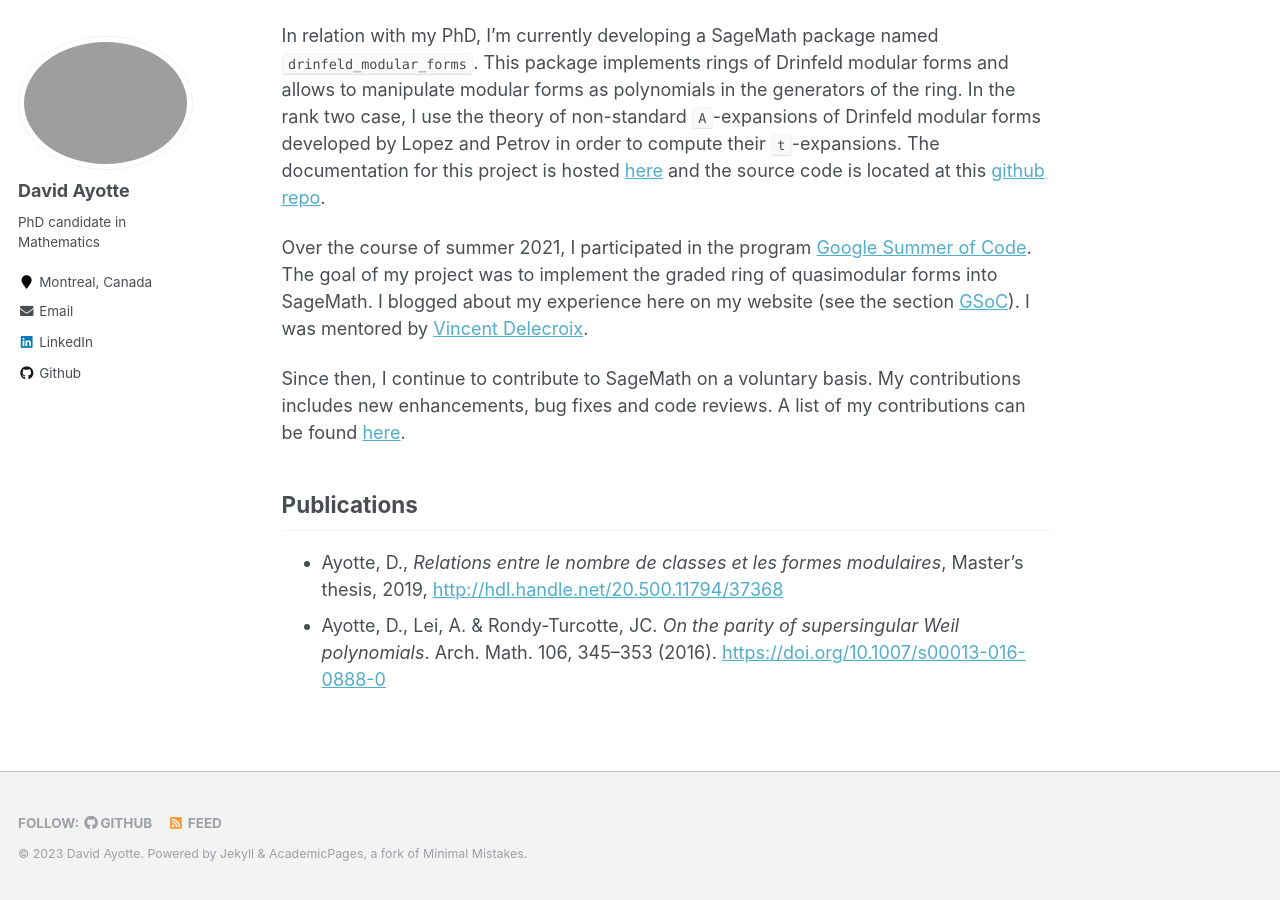
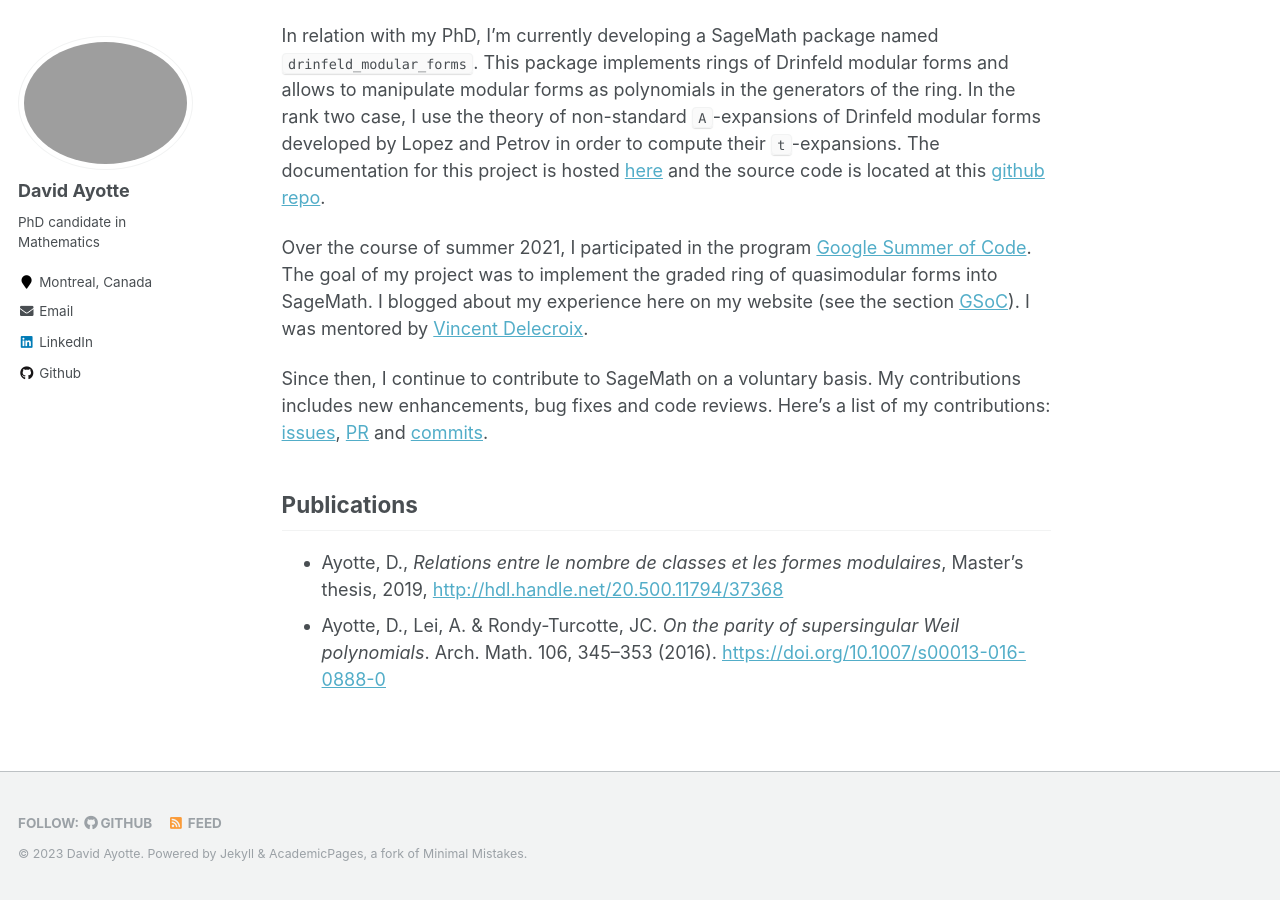
Before and after one commit to DavidAyotte/davidayotte.github.io, a Jekyll site: the page built from _pages/research.md, in a window 1280 px wide and 900 px high, scrolled down 801 px. Built offline with Jekyll 4.4.1, drawn with Linux system fonts in a browser that asks for light colours.

Commit message:
fix broken link

```diff
--- a/_pages/research.md
+++ b/_pages/research.md
@@ -23,7 +23,7 @@ In relation with my PhD, I'm currently developing a SageMath package named `drin
 
 Over the course of summer 2021, I participated in the program [Google Summer of Code](https://summerofcode.withgoogle.com/). The goal of my project was to implement the graded ring of quasimodular forms into SageMath. I blogged about my experience here on my website (see the section [GSoC](/gsoc-blog/)). I was mentored by [Vincent Delecroix](https://www.labri.fr/perso/vdelecro/).
 
-Since then, I continue to contribute to SageMath on a voluntary basis. My contributions includes new enhancements, bug fixes and code reviews. A list of my contributions can be found [here](https://trac.sagemath.org/query?status=closed&status=needs_info&status=needs_review&status=needs_work&status=new&status=positive_review&author=~David+Ayotte&or&reviewer=~David+Ayotte&max=150&col=id&col=summary&col=status&col=owner&col=type&col=priority&col=milestone&order=priority).
+Since then, I continue to contribute to SageMath on a voluntary basis. My contributions includes new enhancements, bug fixes and code reviews. Here's a list of my contributions: [issues](https://github.com/sagemath/sage/issues?q=is%3Aissue+author%3ADavidAyotte+is%3Aclosed), [PR](https://github.com/sagemath/sage/pulls/DavidAyotte) and [commits](https://github.com/sagemath/sage/commits?author=DavidAyotte).
 
 ## Publications
 
```
